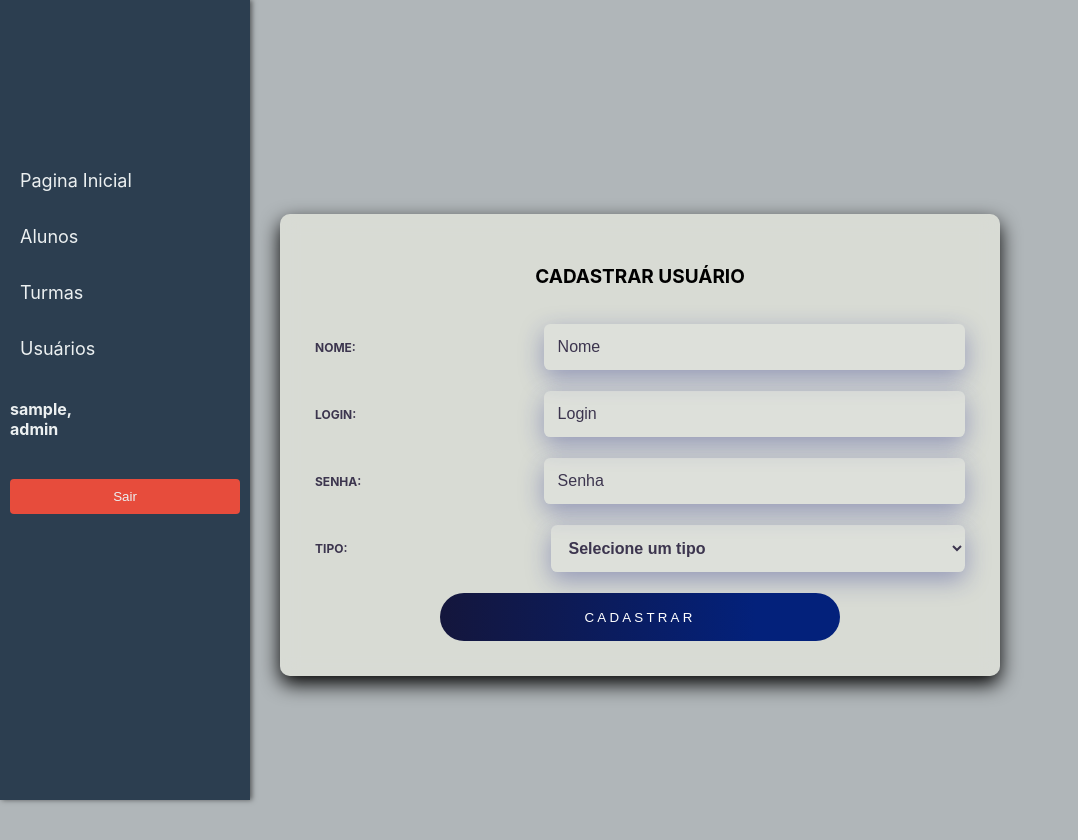
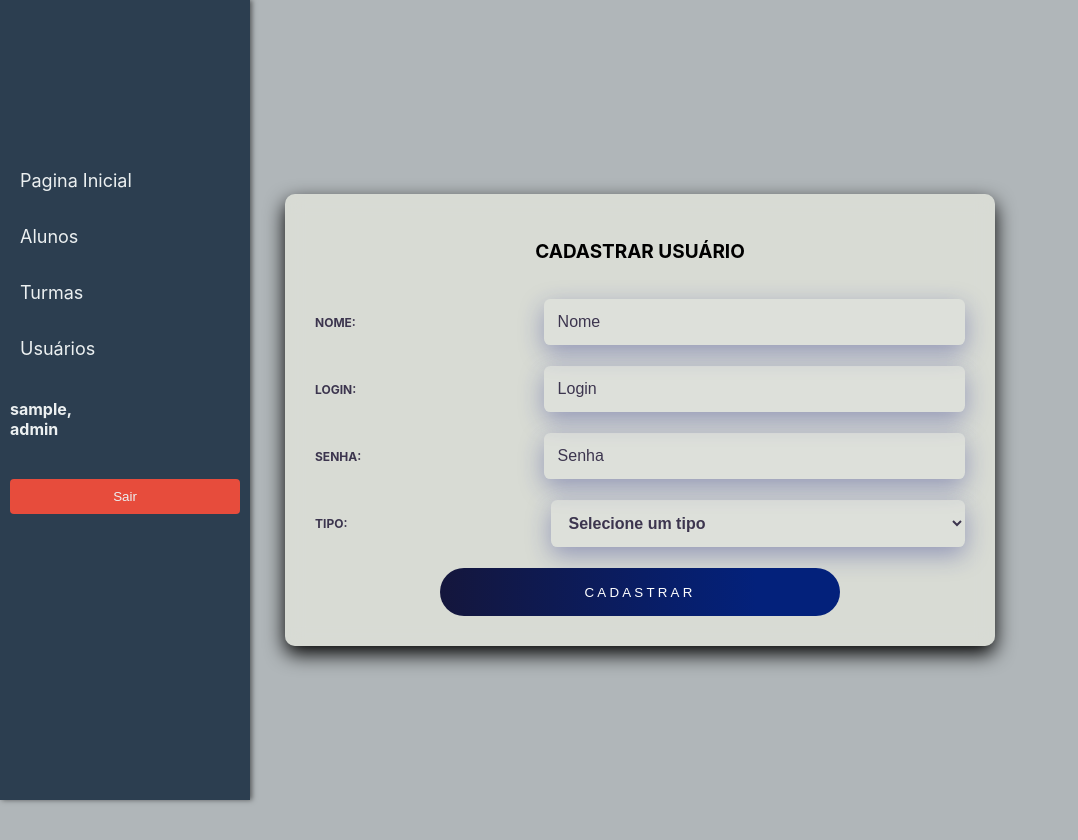
Before and after one commit to brenolobianco/volleyball-admin-hub, a React (Create React App) app in the folder front/: page /dashboard/cadastraradmin in a window 1280 px wide. Shown: the whole page, without its empty margins (0-1078 px from the left). Built offline with nearby package versions, Linux system fonts and the light colour scheme; no server answers; sample sign-in values are in the browser's storage.

Commit message:
fix-styles/registerform

```diff
--- a/front/src/Pages/Classes/RegisterClass/Styles.ts
+++ b/front/src/Pages/Classes/RegisterClass/Styles.ts
@@ -4,7 +4,6 @@ export const Container = styled.div`
   justify-content: center;
   align-items: center;
   height: 100vh;
-  padding: 20px;
 
   @media (max-width: 768px) {
     flex-direction: column;
--- a/front/src/Pages/Students/RegisterStudents/RegisterStudents.tsx
+++ b/front/src/Pages/Students/RegisterStudents/RegisterStudents.tsx
@@ -175,7 +175,7 @@ const RegisterStudents: React.FC = () => {
 
           <LabelInput>
   <Label>Turma:</Label>
-            <Select {...register("id_turma")}>
+  <Select {...register("id_turma", { required: "Turma é obrigatório" })}>
     <option value="">Escolha a turma</option>
     {turmas.map((turma) => (
       <option key={turma.id} value={turma.id}>
@@ -184,6 +184,7 @@ const RegisterStudents: React.FC = () => {
     ))}
   </Select>
 </LabelInput>
+
 
           <LabelInput>
             <Label>Nome do Responsável:</Label>
--- a/front/src/components/RegisterForm.ts
+++ b/front/src/components/RegisterForm.ts
@@ -4,7 +4,7 @@ export const Container = styled.div`
   display: flex;
   justify-content: center;
   align-items: center;
-  height: 100vh;
+  min-height: 100vh;
   padding: 20px;
 
   @media (max-width: 768px) {
@@ -19,15 +19,16 @@ export const Container = styled.div`
 export const RegisterForm = styled.form`
   width: 80%;
   max-width: 650px;
-  margin-top: 50px;
+
   background: rgba(255, 255, 240, 0.5);
   border-radius: 10px;
   display: flex;
   flex-direction: column;
   gap: 21px;
+
   justify-content: center;
   align-items: center;
-  padding: 35px;
+  padding: 30px;
   box-shadow: 0 8px 20px 0;
   backdrop-filter: blur(8.5px);
   -webkit-backdrop-filter: blur(8.5px);
```
Lines whose indentation alone changed are shown as unchanged.
